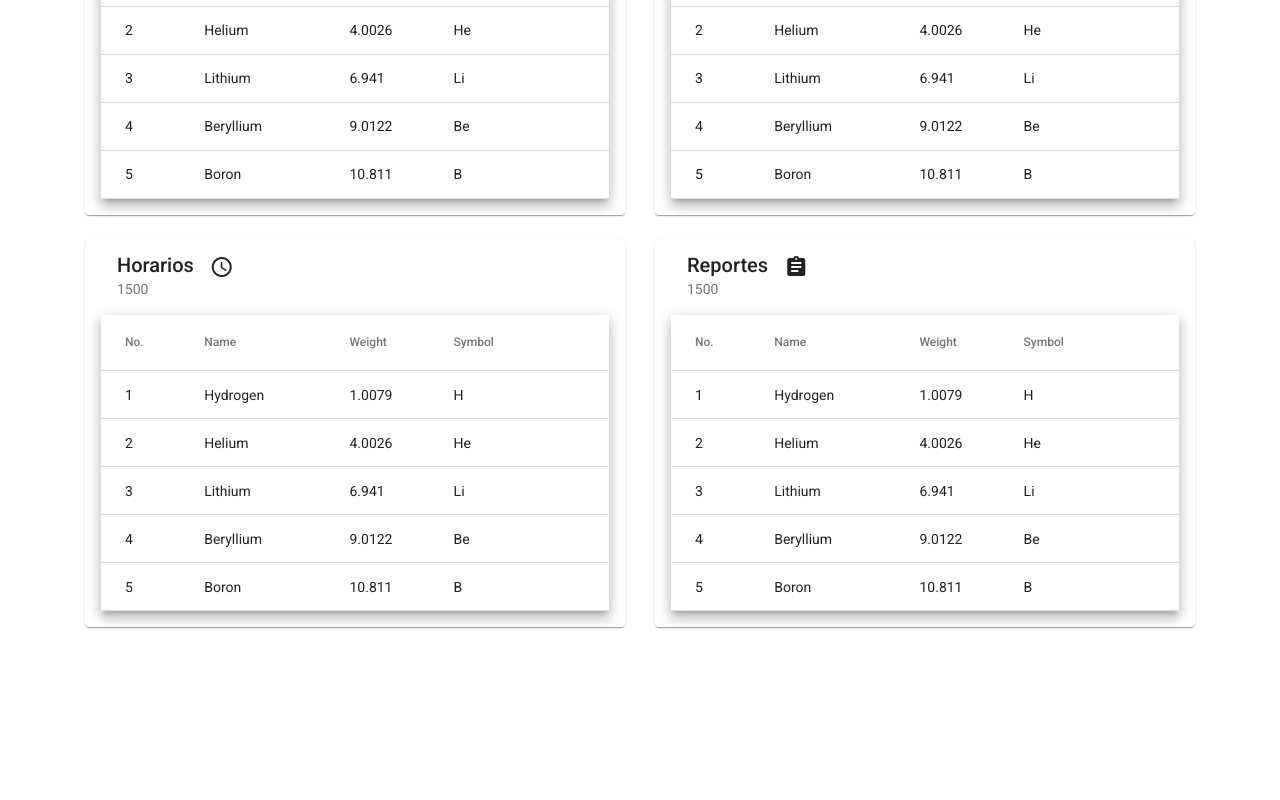
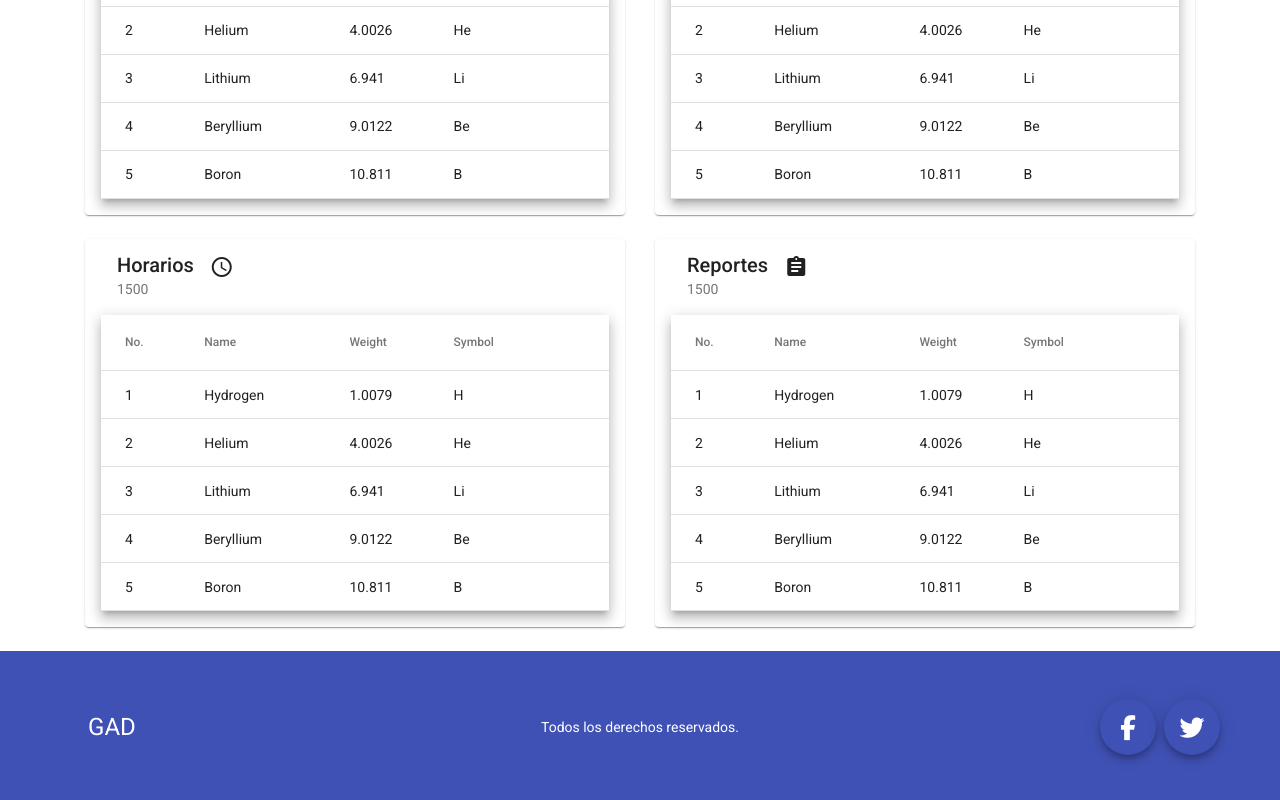
Before and after one commit to CrisLDev/GDA, an Angular app: page /dashboard in a window 1280 px wide. Shown: the part 254-1054 px from the top of the page. Before the commit the page ends 905 px from the top, so only its background shows below. Built offline with nearby package versions, Linux system fonts and the light colour scheme.

Commit message:
Agregado correctamente footer y nuevo componente

```diff
--- a/src/app/app.component.html
+++ b/src/app/app.component.html
@@ -1,2 +1,7 @@
-<app-navbar></app-navbar>
-<router-outlet></router-outlet>
+<div id="app" class="hide">
+    <app-navbar></app-navbar>
+    <main class="outlet">
+      <router-outlet #outlet></router-outlet>
+    </main>
+    <app-footer></app-footer>
+</div>
--- a/src/app/pages/dashboard/dashboard.component.html
+++ b/src/app/pages/dashboard/dashboard.component.html
@@ -1,6 +1,6 @@
 <div class="container mt-4">
     <div class="row">
-        <div class="col-xl-6 col-5 mb-4">
+        <div class="col-xl-6 col-12 mb-4">
             <mat-card>
                 <mat-card-header>
                     <mat-icon>face</mat-icon>
@@ -43,7 +43,7 @@
                   </mat-card-content>
             </mat-card>
         </div>
-        <div class="col-xl-6 col-5 mb-4">
+        <div class="col-xl-6 col-12 mb-4">
             <mat-card>
                 <mat-card-header>
                     <mat-icon>local_shipping</mat-icon>
@@ -86,7 +86,7 @@
                   </mat-card-content>
             </mat-card>
         </div>
-        <div class="col-xl-6 col-5 mb-4">
+        <div class="col-xl-6 col-12 mb-4">
             <mat-card>
                 <mat-card-header>
                     <mat-icon>query_builder</mat-icon>
@@ -129,7 +129,7 @@
                   </mat-card-content>
             </mat-card>
         </div>
-        <div class="col-xl-6 col-5 mb-4">
+        <div class="col-xl-6 col-12 mb-4">
             <mat-card>
                 <mat-card-header>
                     <mat-icon>assignment</mat-icon>
--- /dev/null
+++ b/src/app/shared/components/layout/footer/footer.component.css
@@ -0,0 +1,4 @@
+.footer{
+    background: #3f51b5;
+    color: #fff;
+}
--- /dev/null
+++ b/src/app/shared/components/layout/footer/footer.component.html
@@ -0,0 +1,24 @@
+<div class="footer pt-5 pb-4 pl-3 pr-3">
+    <div class="container-fluid">
+        <div class="row">
+            <div class="col-xl-2 text-center d-flex align-items-center justify-content-center mb-4">
+                <a href="#" class="navbar-brand text-white">GAD</a>
+            </div>
+            <div class="col-xl-8 text-center mb-4">
+                <div class="text-white w-100 h-100 d-flex align-items-center justify-content-center">
+                    <span>
+                        Todos los derechos reservados.
+                    </span>
+                </div>
+            </div>
+            <div class="col-xl-2 text-center mb-4">
+                <button mat-fab color="primary" class="mr-2">
+                    <i class="fab fa-facebook-f" style="font-size: 25px;"></i>
+                </button>
+                <button mat-fab color="primary">
+                    <i class="fab fa-twitter" style="font-size: 25px;"></i>
+                </button>
+            </div>
+        </div>
+    </div>
+</div>
--- /dev/null
+++ b/src/app/shared/components/layout/footer/footer.component.ts
@@ -0,0 +1,15 @@
+import { Component, OnInit } from '@angular/core';
+
+@Component({
+  selector: 'app-footer',
+  templateUrl: './footer.component.html',
+  styleUrls: ['./footer.component.css']
+})
+export class FooterComponent implements OnInit {
+
+  constructor() { }
+
+  ngOnInit(): void {
+  }
+
+}
--- /dev/null
+++ b/src/app/shared/components/layout/navbar/components/users/users.component.html
@@ -0,0 +1 @@
+<p>users works!</p>
--- /dev/null
+++ b/src/app/shared/components/layout/navbar/components/users/users.component.ts
@@ -0,0 +1,15 @@
+import { Component, OnInit } from '@angular/core';
+
+@Component({
+  selector: 'app-users',
+  templateUrl: './users.component.html',
+  styleUrls: ['./users.component.css']
+})
+export class UsersComponent implements OnInit {
+
+  constructor() { }
+
+  ngOnInit(): void {
+  }
+
+}
--- a/src/app/shared/components/layout/navbar/navbar.module.ts
+++ b/src/app/shared/components/layout/navbar/navbar.module.ts
@@ -8,9 +8,10 @@ import {SharedModule} from '@shared/shared.module';
 // Components
 import {NavbarComponent} from './navbar.component';
 import { MobileNavComponent } from './components/mobile-nav/mobile-nav.component';
+import { UsersComponent } from './components/users/users.component';
 
 @NgModule({
-  declarations: [NavbarComponent, MobileNavComponent],
+  declarations: [NavbarComponent, MobileNavComponent, UsersComponent],
   imports: [
     CommonModule,
     SharedModule,
--- a/src/index.html
+++ b/src/index.html
@@ -8,6 +8,7 @@
   <link rel="icon" type="image/x-icon" href="favicon.ico">
   <link href="https://fonts.googleapis.com/css?family=Roboto:300,400,500&display=swap" rel="stylesheet">
   <link href="https://fonts.googleapis.com/icon?family=Material+Icons" rel="stylesheet">
+  <script src="https://kit.fontawesome.com/62c480e0b6.js" crossorigin="anonymous"></script>
 </head>
 <body class="mat-typography">
   <app-root></app-root>
```
Also changed, not shown: src/app/shared/components/layout/footer/footer.module.ts (added, +20 -0 lines), src/app/shared/components/layout/layout.module.ts (+5 -2 lines), src/app/shared/components/layout/navbar/components/users/users.component.css (added), 2 other files (tests, documents, lock files or other folders).
